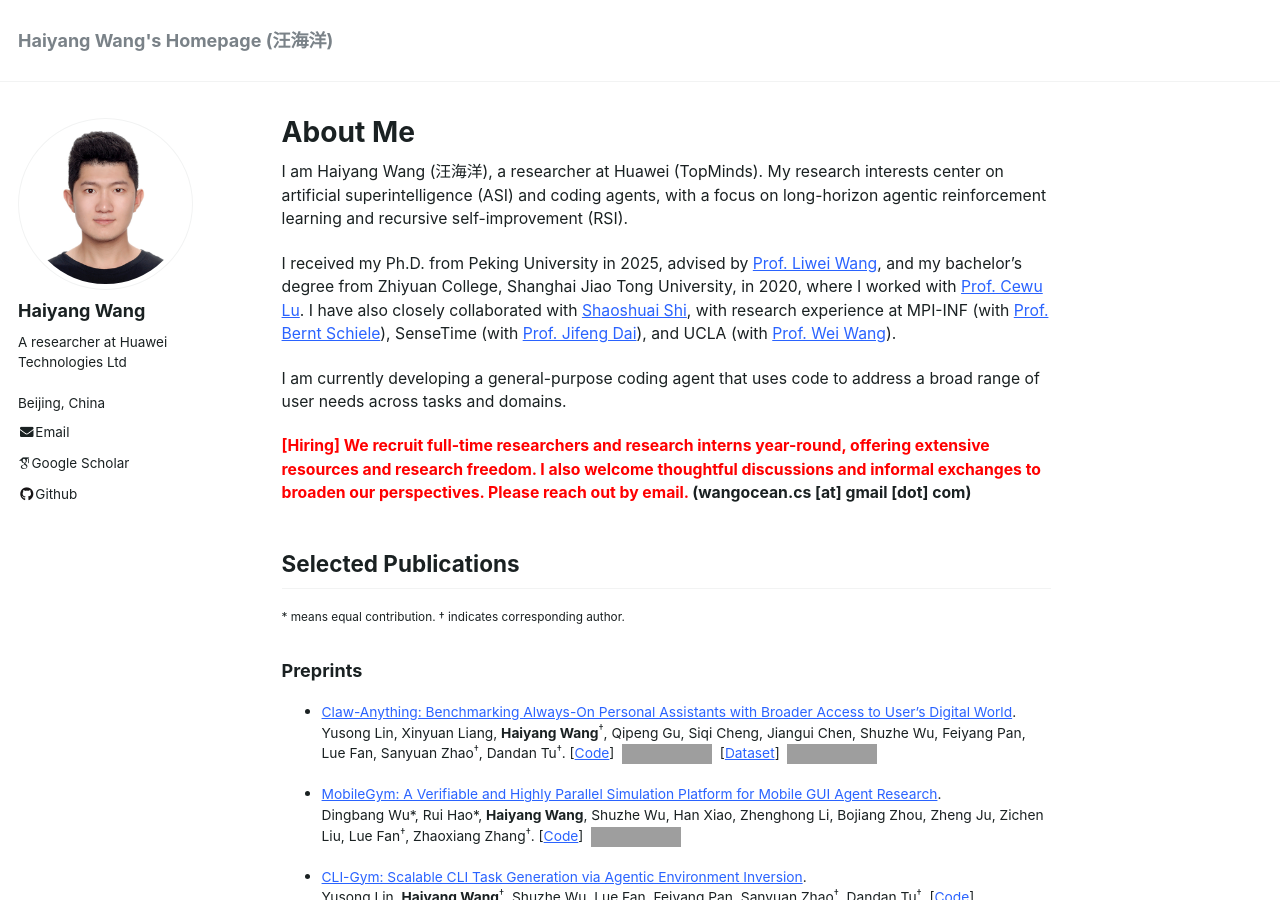
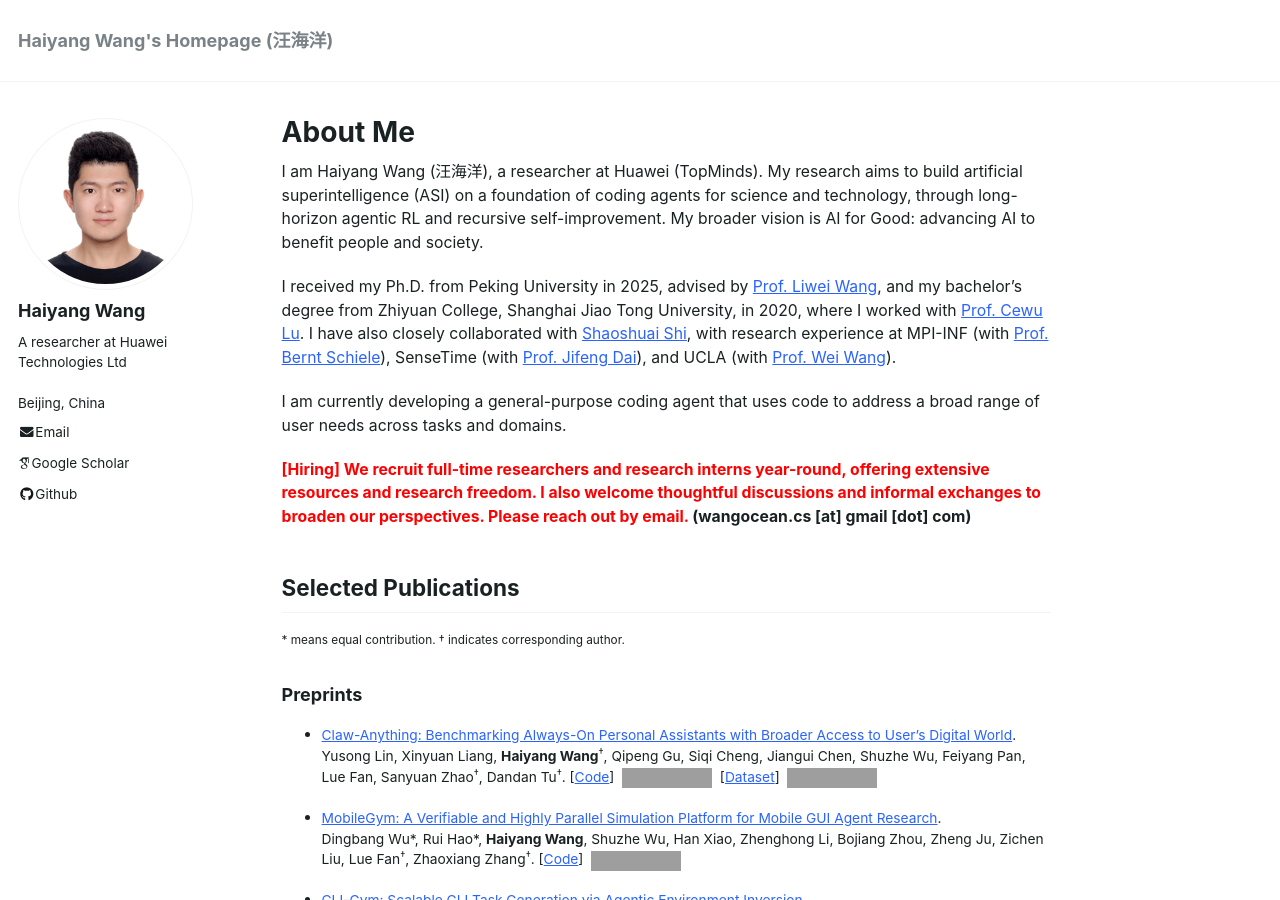
Before and after one commit to Haiyang-W/haiyang-w.github.io, a Jekyll site: the page built from _pages/about.md, in a window 1280 px wide and 900 px high. Built offline with Jekyll 4.4.1, drawn with Linux system fonts in a browser that asks for light colours; some web fonts are replaced; comment, search, counter and statistics services are not loaded; grey boxes are pictures that could not be loaded.

Commit message:
update style

```diff
--- a/_pages/about.md
+++ b/_pages/about.md
@@ -8,7 +8,7 @@ redirect_from:
   - /about.html
 ---
 
-I am Haiyang Wang (汪海洋), a researcher at Huawei (TopMinds). My research interests center on artificial superintelligence (ASI) and coding agents, with a focus on long-horizon agentic reinforcement learning and recursive self-improvement (RSI).
+I am Haiyang Wang (汪海洋), a researcher at Huawei (TopMinds). My research aims to build artificial superintelligence (ASI) on a foundation of coding agents for science and technology, through long-horizon agentic RL and recursive self-improvement. My broader vision is AI for Good: advancing AI to benefit people and society.
 
 I received my Ph.D. from Peking University in 2025, advised by [Prof. Liwei Wang](http://www.liweiwang-pku.com/), and my bachelor's degree from Zhiyuan College, Shanghai Jiao Tong University, in 2020, where I worked with [Prof. Cewu Lu](https://www.mvig.org/). I have also closely collaborated with [Shaoshuai Shi](https://shishaoshuai.com/), with research experience at MPI-INF (with [Prof. Bernt Schiele](https://scholar.google.com/citations?user=z76PBfYAAAAJ&hl=en)), SenseTime (with [Prof. Jifeng Dai](https://scholar.google.com/citations?user=SH_-B_AAAAAJ&hl=en)), and UCLA (with [Prof. Wei Wang](https://scholar.google.com/citations?user=08CVzE8AAAAJ&hl=en)).
 
```
